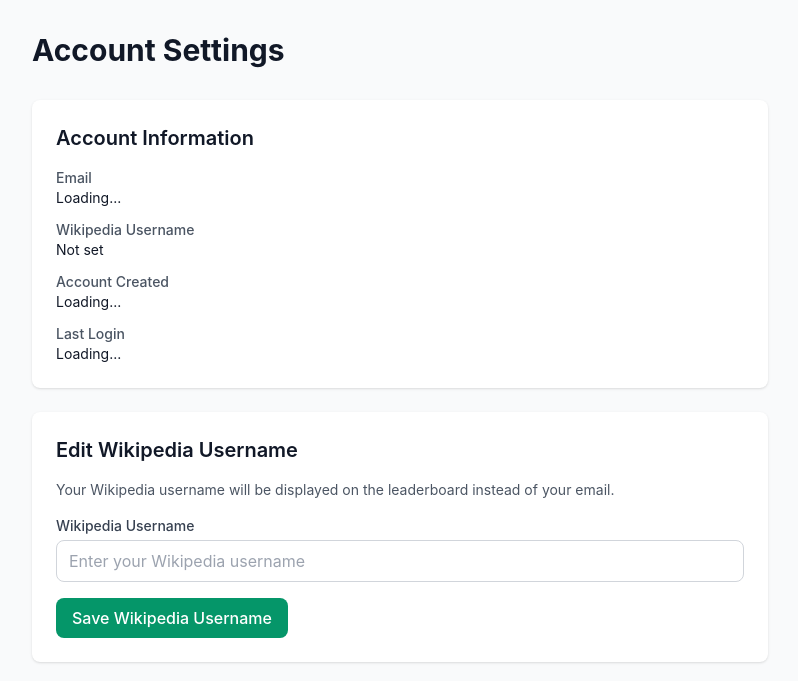
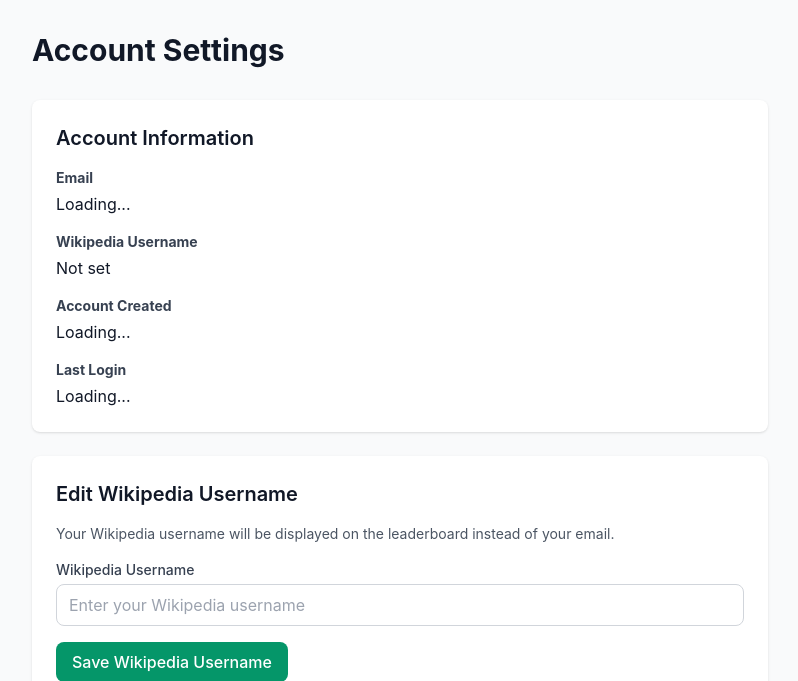
Before and after one commit to aaddira/WikiFactCheck, a Flask app: template templates/settings.html in a window 1280 px wide. Shown: the part 65-746 px from the top of the page, without its empty margins (240-1038 px from the left). Run offline with Flask 3, Linux system fonts and the light colour scheme; the template is opened without the code that fills it, so the values that code supplies are empty; some libraries are stand-ins or nearby versions.

Commit message:
Enhance settings page labels: bold font, larger size, better separation from values
- Changed labels to font-bold and increased text size slightly
- Added block display and margin-bottom for better spacing
- Improved dark mode contrast with dark:text-gray-200
- Now clearly distinguishes labels (Email, Wikipedia Username, etc.) from their values

Co-Authored-By: Claude Haiku 4.5 <noreply@anthropic.com>

```diff
--- a/templates/settings.html
+++ b/templates/settings.html
@@ -9,21 +9,21 @@
     <!-- Account Info Card -->
     <div class="bg-white dark:bg-gray-800 rounded-lg shadow p-6 mb-6">
         <h2 class="text-xl font-semibold text-gray-900 dark:text-white mb-4">Account Information</h2>
-        <div class="space-y-3 text-sm">
+        <div class="space-y-4">
             <div>
-                <label class="text-gray-600 dark:text-gray-400 font-medium">Email</label>
+                <label class="text-sm font-bold text-gray-700 dark:text-gray-200 block mb-1">Email</label>
                 <p class="text-gray-900 dark:text-gray-100" id="current-email">Loading...</p>
             </div>
             <div>
-                <label class="text-gray-600 dark:text-gray-400 font-medium">Wikipedia Username</label>
+                <label class="text-sm font-bold text-gray-700 dark:text-gray-200 block mb-1">Wikipedia Username</label>
                 <p class="text-gray-900 dark:text-gray-100" id="current-wiki-username">Not set</p>
             </div>
             <div>
-                <label class="text-gray-600 dark:text-gray-400 font-medium">Account Created</label>
+                <label class="text-sm font-bold text-gray-700 dark:text-gray-200 block mb-1">Account Created</label>
                 <p class="text-gray-900 dark:text-gray-100" id="created-at">Loading...</p>
             </div>
             <div>
-                <label class="text-gray-600 dark:text-gray-400 font-medium">Last Login</label>
+                <label class="text-sm font-bold text-gray-700 dark:text-gray-200 block mb-1">Last Login</label>
                 <p class="text-gray-900 dark:text-gray-100" id="last-login">Loading...</p>
             </div>
         </div>
```
